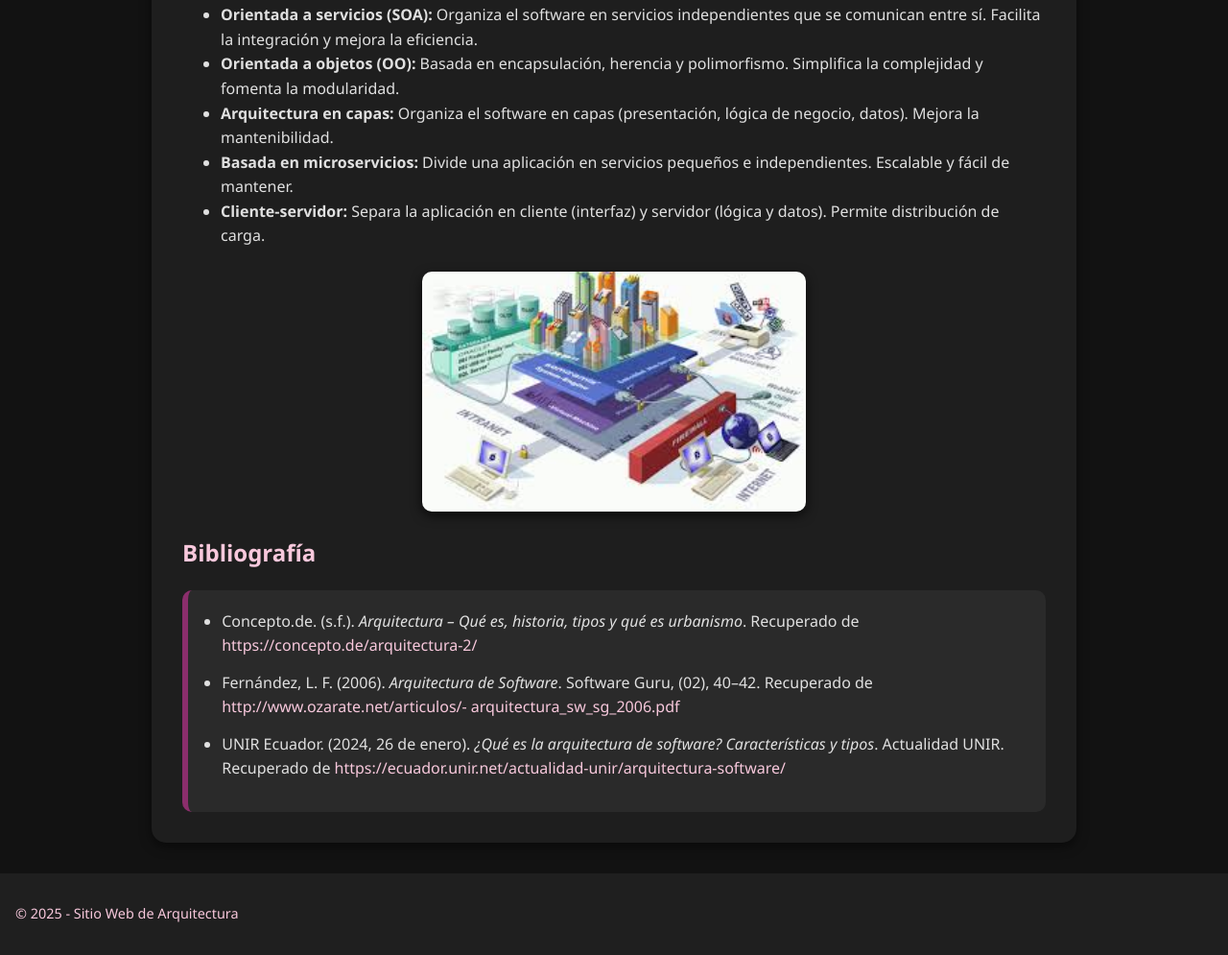
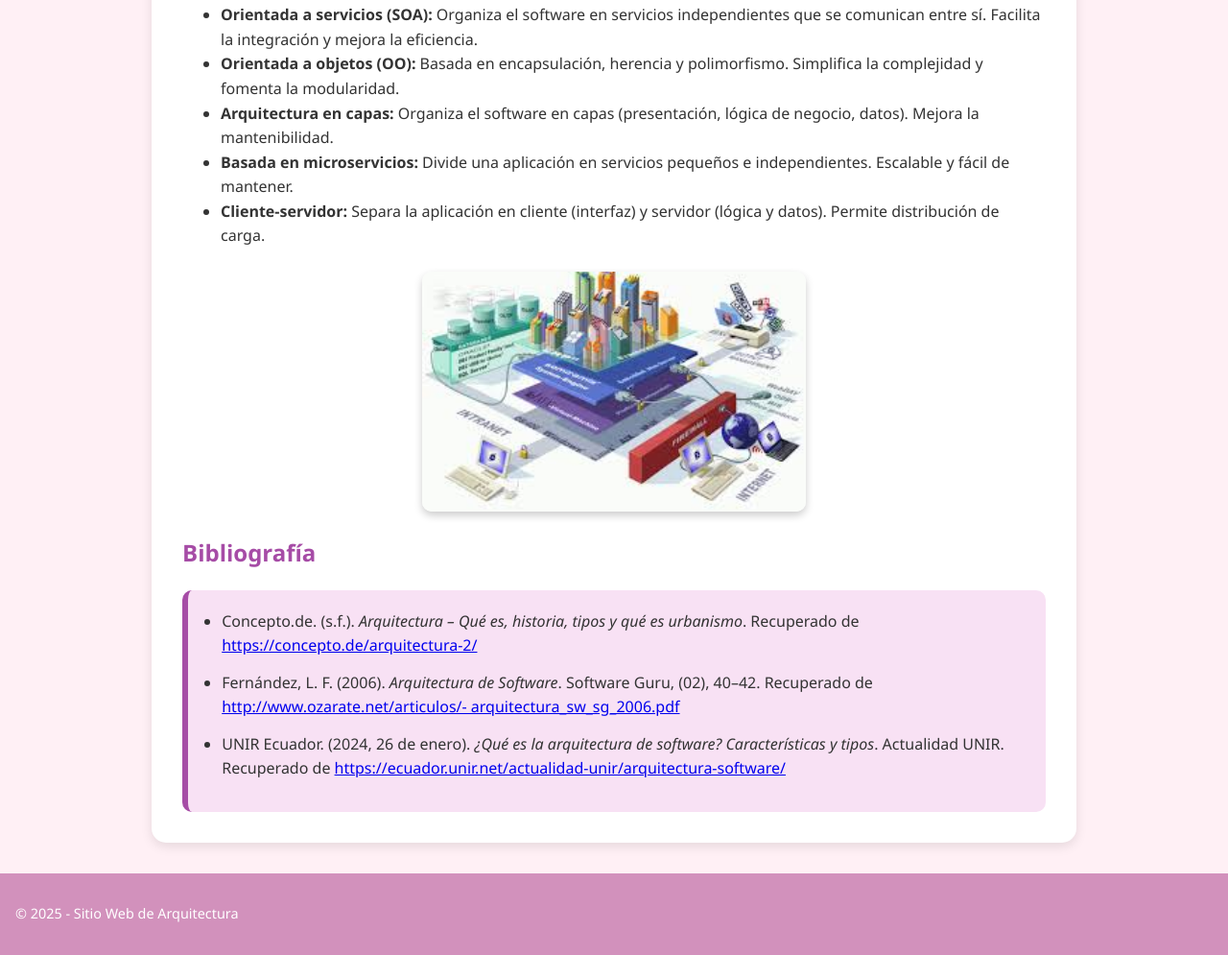
Before and after one commit to Esmeralda1305/Sitio-Web, a plain HTML site: page index.html in a window 1280 px wide. Shown: the part 876-1871 px from the top of the page at 96% size. Drawn offline with Linux system fonts and the light colour scheme.

Commit message:
Update index.css

```diff
--- a/index.css
+++ b/index.css
@@ -2,17 +2,17 @@ body {
     font-family: 'Segoe UI', Tahoma, Geneva, Verdana, sans-serif;
     margin: 0;
     padding: 0;
-    background-color: #121212; /* fondo negro oscuro */
-    color: #e0e0e0; /* texto claro */
+    background-color: #fff0f5; /* lavanda clara */
+    color: #333;
     line-height: 1.6;
 }
 
 header {
-    background-color: #1f1f1f; /* header más oscuro */
-    color: #f8c8dc; /* texto rosa claro */
+    background-color: #d291bc; /* rosa elegante */
+    color: white;
     text-align: center;
     padding: 2rem;
-    border-bottom: 5px solid #8b2e6c; /* borde morado elegante */
+    border-bottom: 5px solid #b56576;
 }
 
 header h1 {
@@ -26,13 +26,13 @@ main {
     max-width: 900px;
     margin: 2rem auto;
     padding: 2rem;
-    background: #1e1e1e; /* fondo de contenido oscuro */
+    background: white;
     border-radius: 15px;
-    box-shadow: 0px 4px 12px rgba(0,0,0,0.5);
+    box-shadow: 0px 4px 12px rgba(0,0,0,0.1);
 }
 
 h2, h3, h4 {
-    color: #f8c8dc; /* títulos en rosa suave */
+    color: #a64ca6;
     margin-top: 1.5rem;
 }
 
@@ -42,38 +42,28 @@ p {
 }
 
 .bibliografia {
-    background: #2a2a2a; /* fondo gris oscuro */
+    background: #f8e1f4;
     padding: 1.2rem;
-    border-left: 6px solid #8b2e6c; /* borde morado */
+    border-left: 6px solid #a64ca6;
     border-radius: 10px;
-    overflow-x: auto;
+    overflow-x: auto; /* Permite scroll horizontal si algo se sale */
 }
 
 .bibliografia ul {
     margin: 0;
-    padding-left: 1rem;
+    padding-left: 1rem; /* Reducido para móviles */
 }
 
 .bibliografia li {
     margin-bottom: 0.8rem;
-    color: #e0e0e0; /* texto claro dentro de la bibliografía */
-}
-
-.bibliografia a {
-    color: #f8c8dc; /* enlaces en rosa */
-    text-decoration: none;
-}
-
-.bibliografia a:hover {
-    text-decoration: underline;
 }
 
 footer {
     text-align: center;
     padding: 1rem;
     margin-top: 2rem;
-    background-color: #1f1f1f;
-    color: #f8c8dc;
+    background-color: #d291bc;
+    color: white;
     font-size: 0.9rem;
 }
 
@@ -85,7 +75,7 @@ img {
     height: 250px;
     object-fit: cover;
     border-radius: 10px;
-    box-shadow: 0px 4px 12px rgba(0,0,0,0.7); /* sombra más visible en dark mode */
+    box-shadow: 0px 4px 8px rgba(0,0,0,0.2);
 }
 
 /* Media Queries para pantallas pequeñas */
@@ -105,7 +95,7 @@ img {
 
     img {
         width: 100%;
-        height: auto;
+        height: auto; /* Mantiene la proporción en móviles */
     }
 
     .bibliografia ul {
```
